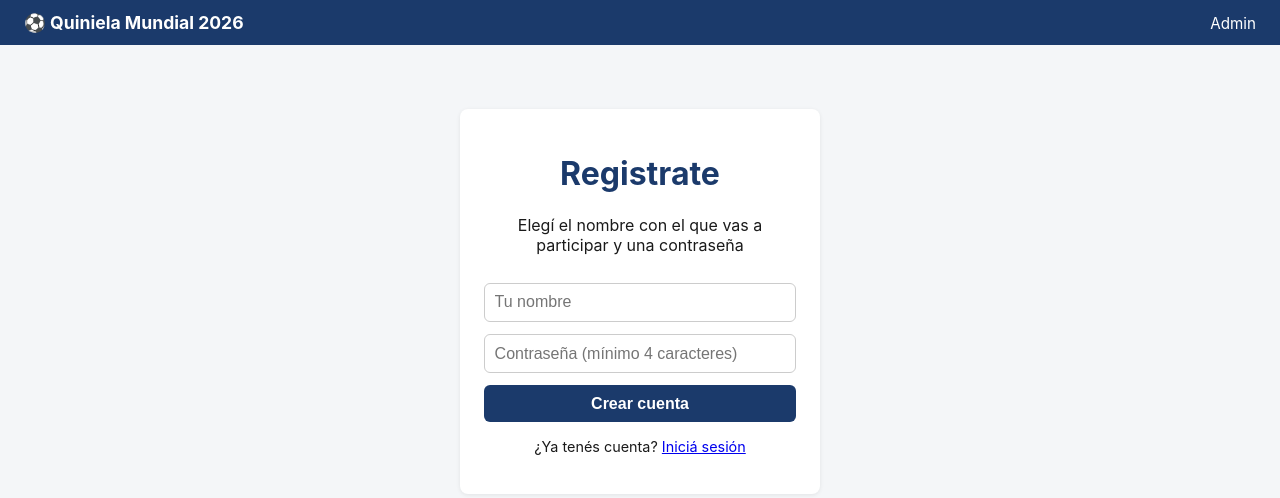
After one commit to dontonyyy/quiniela-mundial-2026, a Flask app: page /registro in a window 1280 px wide. The commit adds this page. Shown: the top 498 px of the page. Run offline with Flask 3, Linux system fonts and the light colour scheme.

Commit message:
Reemplazar lista fija de usuarios por registro con contraseña

```diff
--- a/app.py
+++ b/app.py
@@ -1,13 +1,12 @@
 import os
 import sqlite3
 from flask import Flask, render_template, request, redirect, url_for, session, g
+from werkzeug.security import generate_password_hash, check_password_hash
 
 app = Flask(__name__)
 app.secret_key = os.environ.get("SECRET_KEY", "quiniela-mundial-2026")
 ADMIN_PASSWORD = os.environ.get("ADMIN_PASSWORD", "mundial2026")
 DB_PATH = os.path.join(os.path.dirname(__file__), "quiniela.db")
-
-USERS = ["Adrian", "Gustavo", "Marcos", "Lillana", "Arnulfo", "Antonio"]
 
 # (match_number, date, group, team1, team2)
 MATCHES = [
@@ -122,6 +121,11 @@ def init_db():
         pred2 INTEGER,
         UNIQUE(user, match_id)
     );
+    CREATE TABLE IF NOT EXISTS users (
+        id INTEGER PRIMARY KEY AUTOINCREMENT,
+        username TEXT UNIQUE COLLATE NOCASE,
+        password_hash TEXT
+    );
     """)
     count = db.execute("SELECT COUNT(*) FROM matches").fetchone()[0]
     if count == 0:
@@ -147,12 +151,43 @@ def calc_points(pred1, pred2, score1, score2):
 
 @app.route("/", methods=["GET", "POST"])
 def login():
+    error = None
     if request.method == "POST":
-        user = request.form.get("user")
-        if user in USERS:
-            session["user"] = user
+        username = request.form.get("username", "").strip()
+        password = request.form.get("password", "")
+        db = get_db()
+        row = db.execute("SELECT * FROM users WHERE username = ?", (username,)).fetchone()
+        if row and check_password_hash(row["password_hash"], password):
+            session["user"] = row["username"]
             return redirect(url_for("predicciones"))
-    return render_template("login.html", users=USERS)
+        error = "Usuario o contraseña incorrectos."
+    return render_template("login.html", error=error)
+
+
+@app.route("/registro", methods=["GET", "POST"])
+def registro():
+    error = None
+    if request.method == "POST":
+        username = request.form.get("username", "").strip()
+        password = request.form.get("password", "")
+        if not username or not password:
+            error = "Completá nombre y contraseña."
+        elif len(password) < 4:
+            error = "La contraseña debe tener al menos 4 caracteres."
+        else:
+            db = get_db()
+            existing = db.execute("SELECT id FROM users WHERE username = ?", (username,)).fetchone()
+            if existing:
+                error = "Ese nombre ya está registrado, elegí otro."
+            else:
+                db.execute(
+                    "INSERT INTO users (username, password_hash) VALUES (?, ?)",
+                    (username, generate_password_hash(password)),
+                )
+                db.commit()
+                session["user"] = username
+                return redirect(url_for("predicciones"))
+    return render_template("registro.html", error=error)
 
 
 @app.route("/logout")
@@ -204,8 +239,9 @@ def tabla():
     db = get_db()
     matches = db.execute("SELECT * FROM matches").fetchall()
     all_preds = db.execute("SELECT * FROM predictions").fetchall()
+    users = [row["username"] for row in db.execute("SELECT username FROM users").fetchall()]
 
-    scores = {u: 0 for u in USERS}
+    scores = {u: 0 for u in users}
     for pred in all_preds:
         match = next((m for m in matches if m["id"] == pred["match_id"]), None)
         if match is None:
@@ -225,6 +261,7 @@ def resultados():
         "SELECT * FROM matches WHERE score1 IS NOT NULL ORDER BY match_number"
     ).fetchall()
     all_preds = db.execute("SELECT * FROM predictions").fetchall()
+    users = [row["username"] for row in db.execute("SELECT username FROM users").fetchall()]
 
     preds_by_match = {}
     for pred in all_preds:
@@ -237,7 +274,7 @@ def resultados():
     rows = []
     for match in matches:
         user_preds = {}
-        for u in USERS:
+        for u in users:
             entry = preds_by_match.get(match["id"], {}).get(u)
             if entry:
                 p1, p2, _ = entry
@@ -247,7 +284,7 @@ def resultados():
                 user_preds[u] = None
         rows.append((match, user_preds))
 
-    return render_template("resultados.html", rows=rows, users=USERS, user=session.get("user"))
+    return render_template("resultados.html", rows=rows, users=users, user=session.get("user"))
 
 
 @app.route("/admin", methods=["GET", "POST"])
--- a/static/style.css
+++ b/static/style.css
@@ -74,6 +74,19 @@ body {
 }
 
 .login-card button:hover, .save-btn:hover { background: #142c52; }
+
+.error {
+  color: #c0392b;
+  background: #fdecea;
+  padding: 0.5rem;
+  border-radius: 6px;
+  margin-top: 0.75rem;
+}
+
+.alt-link {
+  margin-top: 1rem;
+  font-size: 0.9rem;
+}
 
 h1 { color: #1b3a6b; }
 
--- /dev/null
+++ b/templates/registro.html
@@ -0,0 +1,14 @@
+{% extends "base.html" %}
+{% block content %}
+<div class="card login-card">
+  <h1>Registrate</h1>
+  <p>Elegí el nombre con el que vas a participar y una contraseña</p>
+  {% if error %}<p class="error">{{ error }}</p>{% endif %}
+  <form method="post">
+    <input type="text" name="username" placeholder="Tu nombre" required>
+    <input type="password" name="password" placeholder="Contraseña (mínimo 4 caracteres)" required minlength="4">
+    <button type="submit">Crear cuenta</button>
+  </form>
+  <p class="alt-link">¿Ya tenés cuenta? <a href="{{ url_for('login') }}">Iniciá sesión</a></p>
+</div>
+{% endblock %}
```
Also changed, not shown: templates/login.html (+5 -7 lines), README.md.
